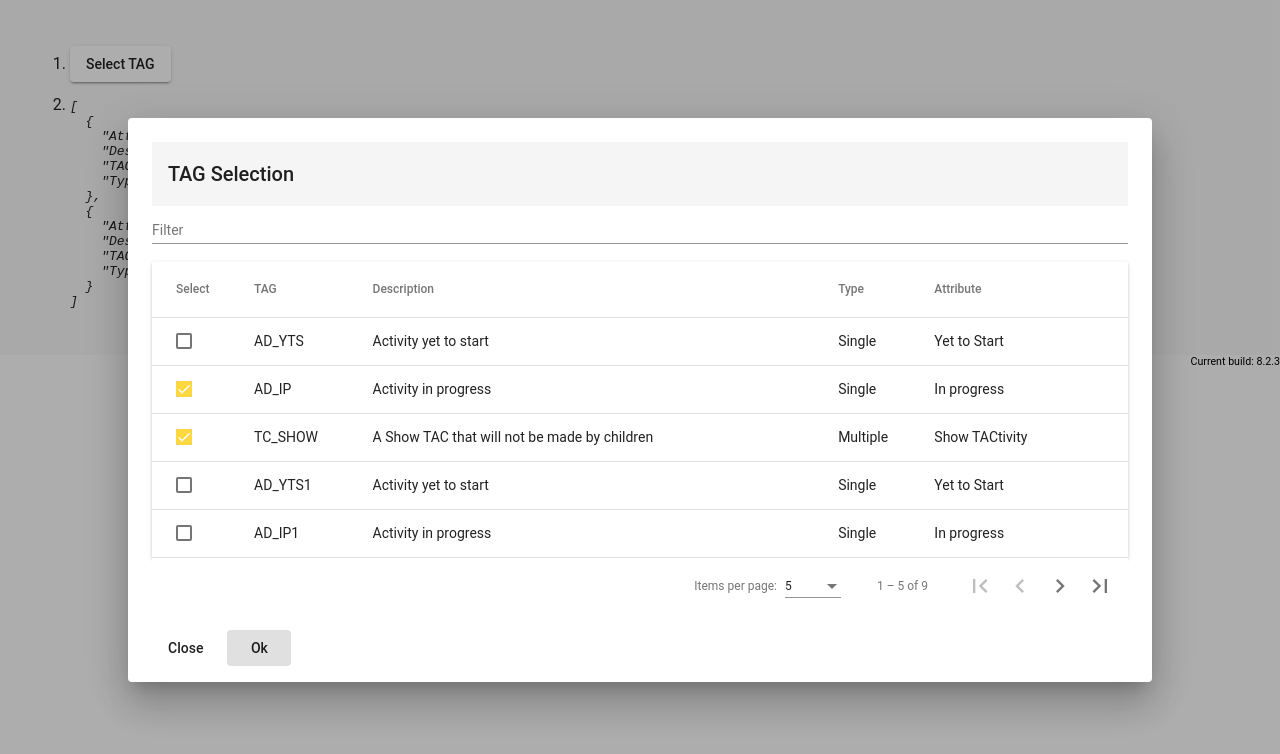
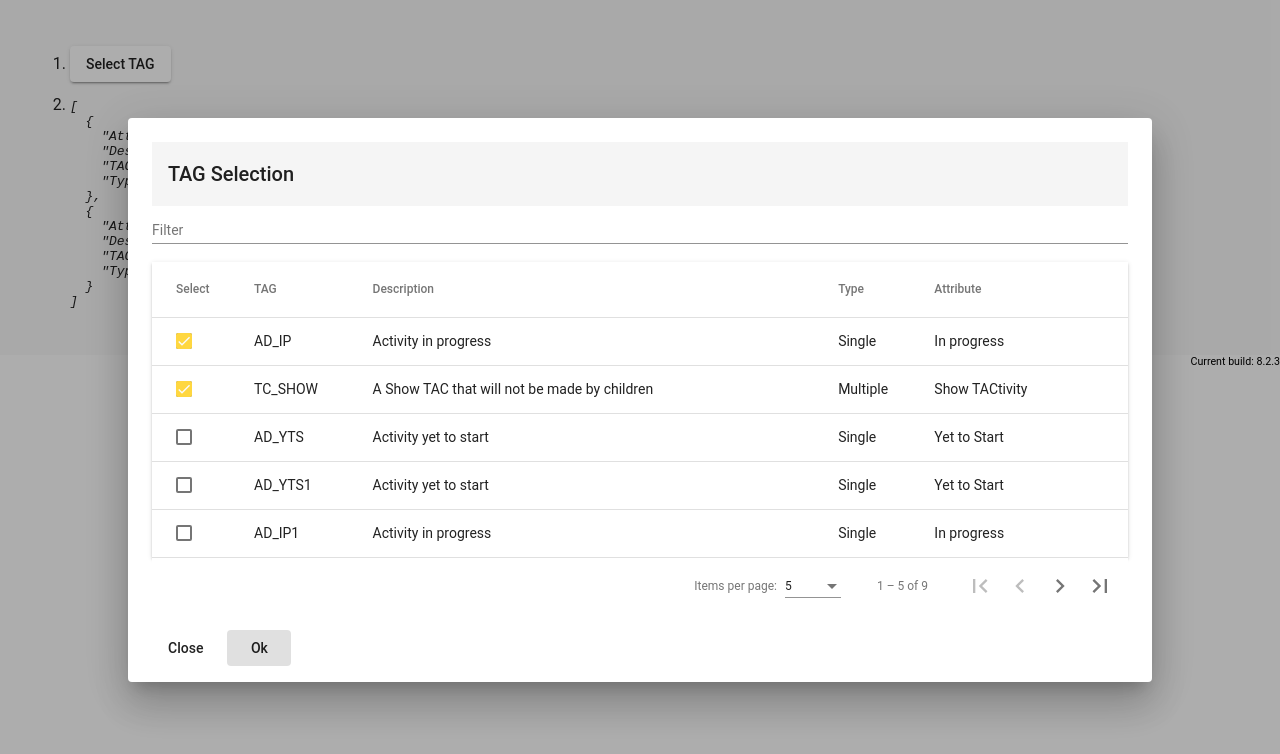
Before and after one commit to hsjeevan/datatable-select-filter, an Angular app: page / in a window 1280 px wide. Both pictures are taken after a click on the button "Select TAG". Shown: the top 754 px of the page. Built offline with nearby package versions, Linux system fonts and the light colour scheme.

Commit message:
Sorting by selected items

```diff
--- a/src/app/dialog-overview-example-dialog.html
+++ b/src/app/dialog-overview-example-dialog.html
@@ -18,7 +18,7 @@
 					Select
 				</th>
 				<td mat-cell *matCellDef="let row">
-					<mat-checkbox (click)="$event.stopPropagation()" (change)="$event ? selection.toggle(row) : null"
+					<mat-checkbox (click)="$event.stopPropagation()" (change)="$event ? selection.toggle(row) : null; sortBySelected()"
 						[checked]="selection.isSelected(row)" [aria-label]="checkboxLabel(row)">
 					</mat-checkbox>
 				</td>
--- a/src/app/dialog-overview-example.ts
+++ b/src/app/dialog-overview-example.ts
@@ -134,8 +134,9 @@ export class DialogOverviewExampleDialog {
 
     this.dataSource.data.forEach(row => {
       if (this.data.selected.some(dat => dat.TAG === row.TAG))
-        return this.selection.select(row)
+        return this.selection.select(row);
     });
+    this.sortBySelected();
   }
 
   displayedColumns: string[] = [
@@ -146,7 +147,7 @@ export class DialogOverviewExampleDialog {
     "Attribute"
   ];
   dataSource = new MatTableDataSource<TAGElement>(this.data.ELEMENT_DATA);
-  selection = new SelectionModel<TAGElement>(true,[]);
+  selection = new SelectionModel<TAGElement>(true, []);
 
   /** Whether the number of selected elements matches the total number of rows. */
   isAllSelected() {
@@ -179,4 +180,11 @@ export class DialogOverviewExampleDialog {
   onNoClick(): void {
     this.dialogRef.close();
   }
+  sortBySelected() {
+    let cachedObject = {};
+    let data = [...this.selection.selected, ...this.dataSource.data];
+    data.map(item => (cachedObject[item.TAG] = item));
+    data = Object.values(cachedObject);
+    this.dataSource.data = data;
+  }
 }
```
